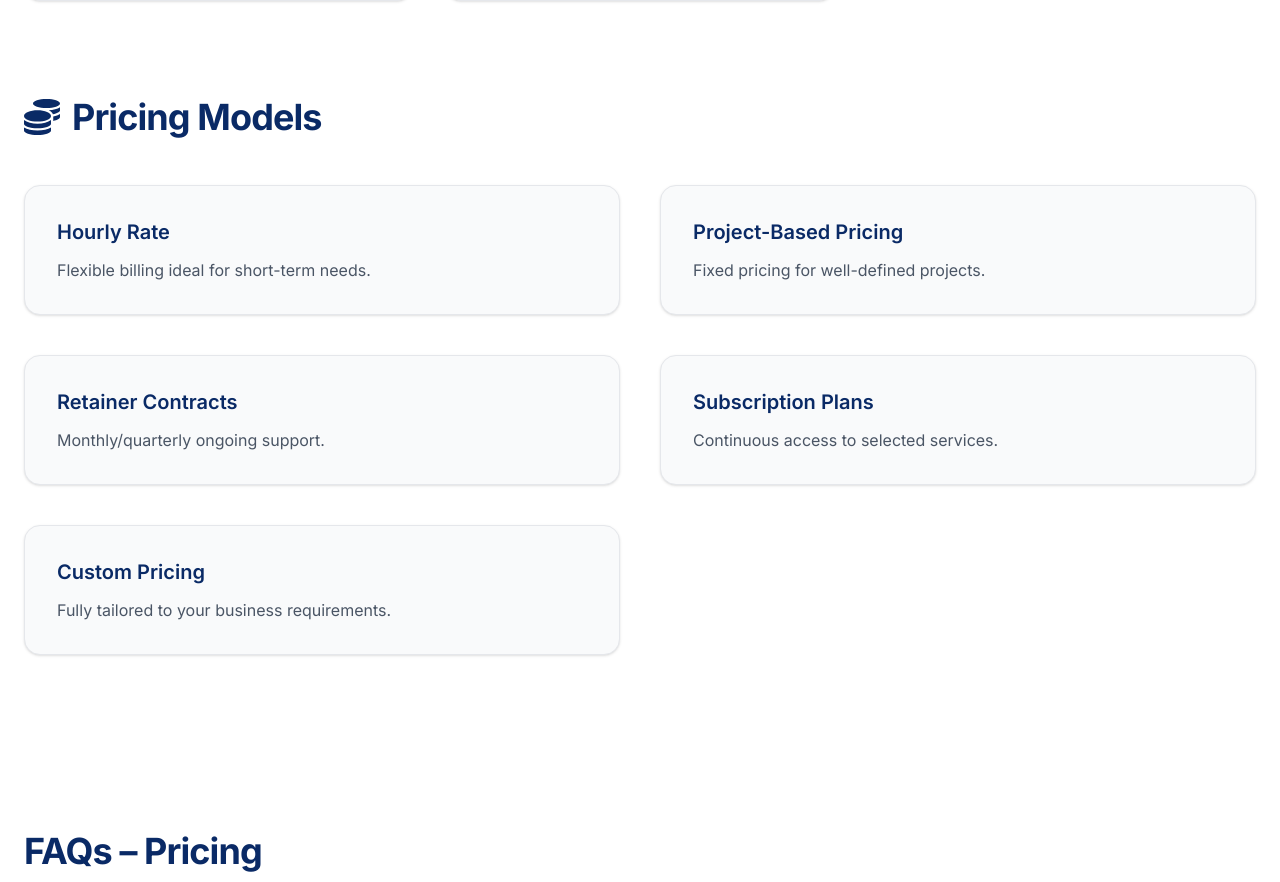
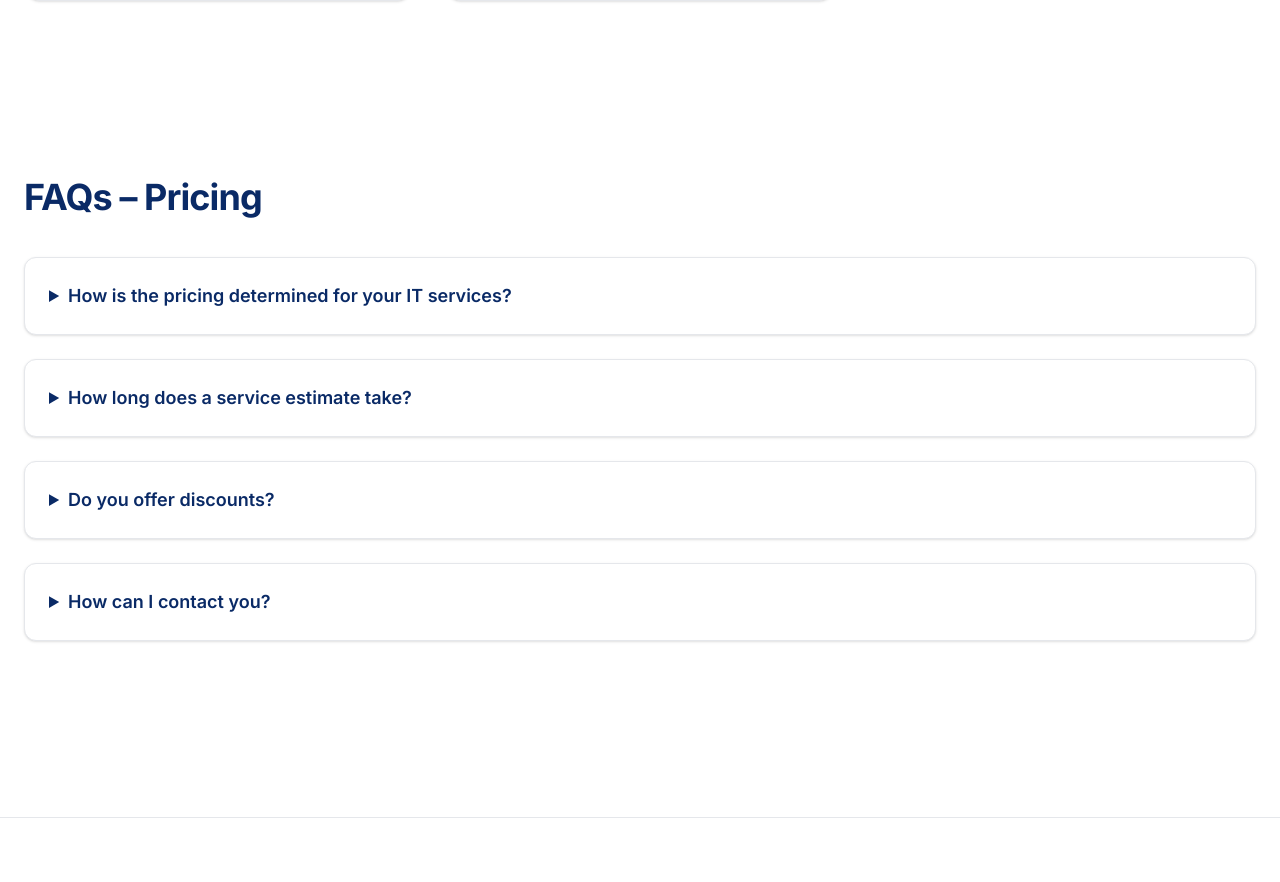
Before and after one commit to adi-twentythree/BitCrypt, a React (Vite) app: page /services in a window 1280 px wide. Shown: the part 2076-2958 px from the top of the page. Built offline with nearby package versions, Linux system fonts and the light colour scheme.

Commit message:
Update Services

```diff
--- a/src/pages/Services.tsx
+++ b/src/pages/Services.tsx
@@ -12,7 +12,6 @@ import {
   FaCloud,
   FaServer,
   FaFileContract,
-  FaCoins,
 } from "react-icons/fa";
 
 export default function Services() {
@@ -95,8 +94,6 @@ export default function Services() {
             ]}
           />
 
-          <PricingModels />
-
           <FAQSection />
         </div>
       </section>
@@ -148,39 +145,6 @@ function ServiceCategory({ title, icon, services }: ServiceCategoryProps) {
 }
 
 
-function PricingModels() {
-  const models = [
-    { title: "Hourly Rate", desc: "Flexible billing ideal for short-term needs." },
-    { title: "Project-Based Pricing", desc: "Fixed pricing for well-defined projects." },
-    { title: "Retainer Contracts", desc: "Monthly/quarterly ongoing support." },
-    { title: "Subscription Plans", desc: "Continuous access to selected services." },
-    { title: "Custom Pricing", desc: "Fully tailored to your business requirements." },
-  ];
-
-  return (
-    <div>
-      <h2 className="text-3xl md:text-4xl font-bold text-[#0A2A66] tracking-tight mb-12 flex items-center gap-3">
-        <FaCoins /> Pricing Models
-      </h2>
-
-      <div className="grid md:grid-cols-2 gap-10">
-        {models.map((model, i) => (
-          <motion.div
-            key={i}
-            initial={{ opacity: 0, y: 20 }}
-            whileInView={{ opacity: 1, y: 0 }}
-            viewport={{ once: true }}
-            transition={{ duration: 0.45 }}
-            className="p-8 bg-gray-50 border border-gray-200 rounded-2xl shadow-sm hover:shadow-xl transition-all"
-          >
-            <h3 className="text-xl font-semibold text-[#0A2A66] mb-3">{model.title}</h3>
-            <p className="text-gray-600">{model.desc}</p>
-          </motion.div>
-        ))}
-      </div>
-    </div>
-  );
-}
 
 
 function FAQSection() {
```
